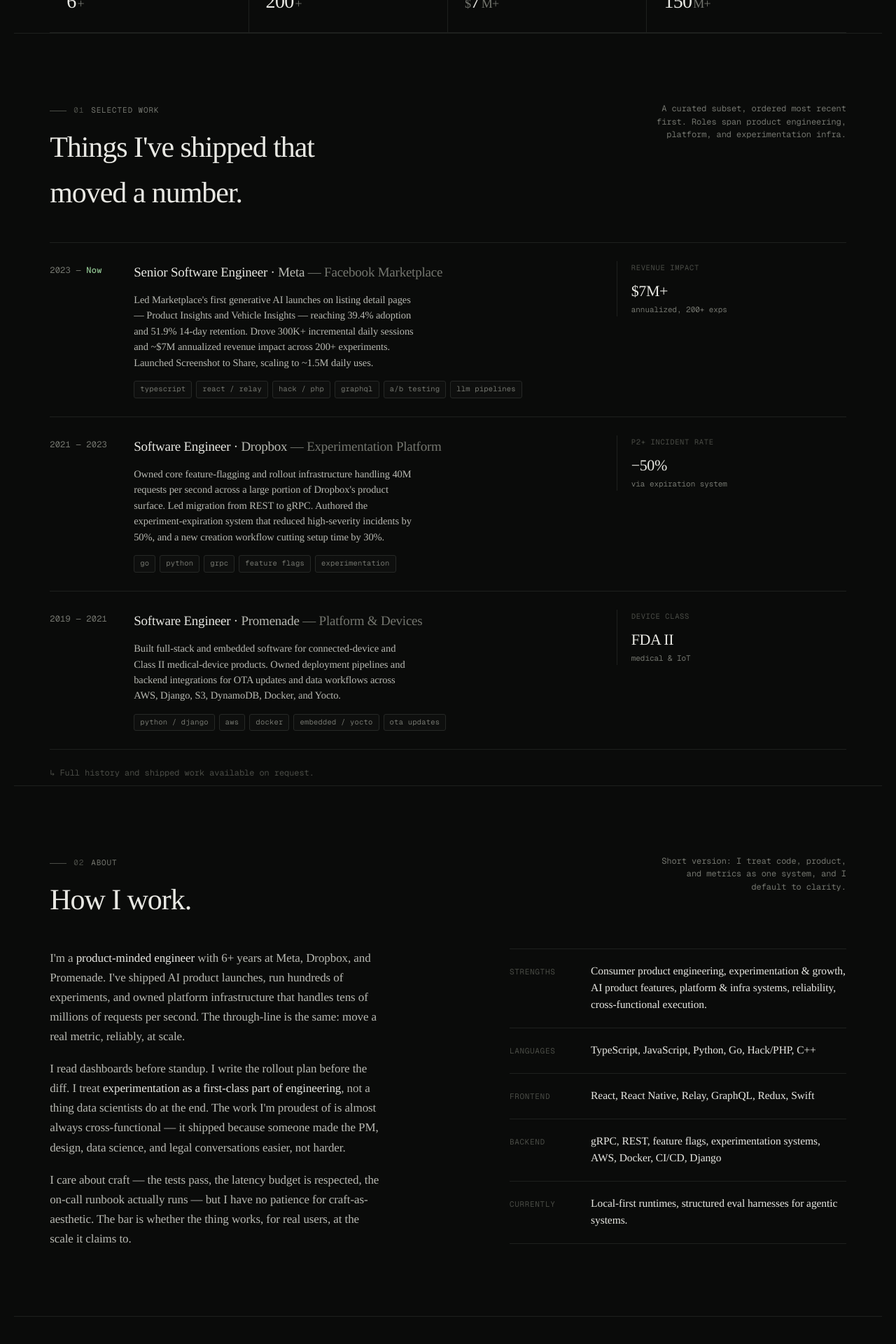
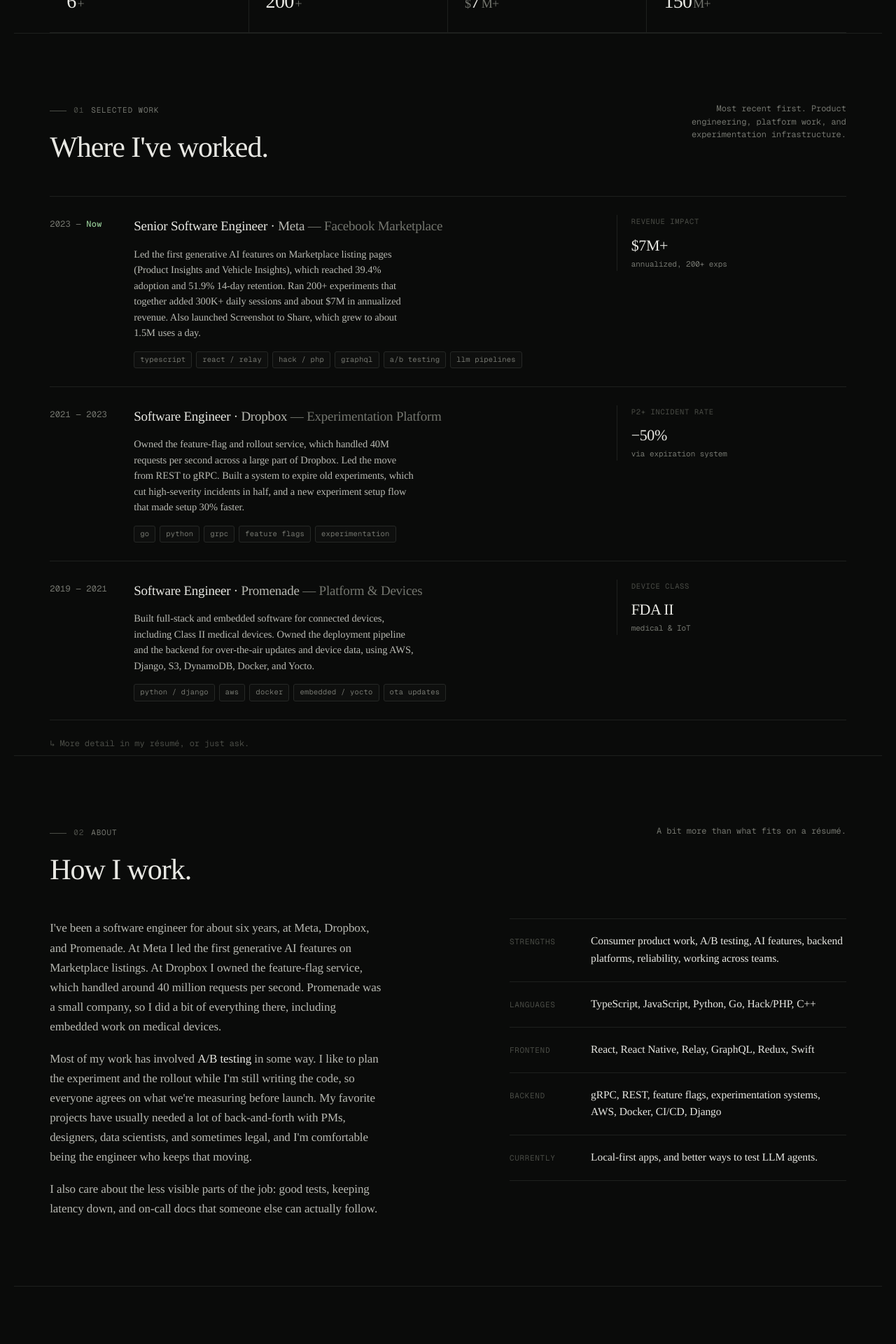
Before and after one commit to itscharlieliu/home-page, a Next.js app: page /#/ in a window 1280 px wide. Shown: the part 874-2794 px from the top of the page at 70% size. Built offline with nearby package versions, Linux system fonts and the light colour scheme.

Commit message:
copy updates

```diff
--- a/src/app/layout.tsx
+++ b/src/app/layout.tsx
@@ -16,7 +16,7 @@
 
 export const metadata: Metadata = {
   title: "Charlie Liu — Senior Software Engineer",
-  description: "Senior software engineer building consumer products at scale.",
+  description: "Charlie Liu is a senior software engineer at Meta working on Facebook Marketplace.",
 };
 
 export default function RootLayout({
--- a/src/components/Footer.tsx
+++ b/src/components/Footer.tsx
@@ -7,7 +7,7 @@
 
   return (
     <footer className="foot">
-      <div>itscharlieliu.com — index</div>
+      <div>itscharlieliu.com</div>
       <div className="center">Next.js · deployed on Vercel</div>
       <div className="right">Last deploy {date}</div>
     </footer>
--- a/src/components/Sections/AboutSection.tsx
+++ b/src/components/Sections/AboutSection.tsx
@@ -9,37 +9,33 @@
           <h2>How I work.</h2>
         </div>
         <div className="right">
-          Short version: I treat code, product, and metrics as one system, and
-          I default to clarity.
+          A bit more than what fits on a résumé.
         </div>
       </div>
 
       <div className="about-grid">
         <div className="about-prose reveal">
           <p>
-            I&apos;m a <strong>product-minded engineer</strong> with 6+ years
-            at Meta, Dropbox, and Promenade. I&apos;ve shipped AI product
-            launches, run hundreds of experiments, and owned platform
-            infrastructure that handles tens of millions of requests per
-            second. The through-line is the same: move a real metric, reliably,
-            at scale.
+            I&apos;ve been a software engineer for about six years, at Meta,
+            Dropbox, and Promenade. At Meta I led the first generative AI
+            features on Marketplace listings. At Dropbox I owned the
+            feature-flag service, which handled around 40 million requests per
+            second. Promenade was a small company, so I did a bit of
+            everything there, including embedded work on medical devices.
           </p>
           <p>
-            I read dashboards before standup. I write the rollout plan before
-            the diff. I treat{" "}
-            <strong>
-              experimentation as a first-class part of engineering
-            </strong>
-            , not a thing data scientists do at the end. The work I&apos;m
-            proudest of is almost always cross-functional — it shipped because
-            someone made the PM, design, data science, and legal conversations
-            easier, not harder.
+            Most of my work has involved <strong>A/B testing</strong> in some
+            way. I like to plan the experiment and the rollout while I&apos;m
+            still writing the code, so everyone agrees on what we&apos;re
+            measuring before launch. My favorite projects have usually needed a
+            lot of back-and-forth with PMs, designers, data scientists, and
+            sometimes legal, and I&apos;m comfortable being the engineer who
+            keeps that moving.
           </p>
           <p>
-            I care about craft — the tests pass, the latency budget is
-            respected, the on-call runbook actually runs — but I have no
-            patience for craft-as-aesthetic. The bar is whether the thing
-            works, for real users, at the scale it claims to.
+            I also care about the less visible parts of the job: good tests,
+            keeping latency down, and on-call docs that someone else can
+            actually follow.
           </p>
         </div>
 
@@ -50,9 +46,8 @@
           <div className="group">
             <div className="k">Strengths</div>
             <div className="v">
-              Consumer product engineering, experimentation &amp; growth, AI
-              product features, platform &amp; infra systems, reliability,
-              cross-functional execution.
+              Consumer product work, A/B testing, AI features, backend
+              platforms, reliability, working across teams.
             </div>
           </div>
           <div className="group">
@@ -77,8 +72,7 @@
           <div className="group">
             <div className="k">Currently</div>
             <div className="v">
-              Local-first runtimes, structured eval harnesses for agentic
-              systems.
+              Local-first apps, and better ways to test LLM agents.
             </div>
           </div>
         </div>
--- a/src/components/Sections/ContactSection.tsx
+++ b/src/components/Sections/ContactSection.tsx
@@ -39,7 +39,7 @@
             <span className="section-num">04</span> Get in touch
           </span>
           <h2>
-            Hiring for something <em>serious?</em> Let&apos;s talk.
+            Want to <em>work together?</em> Send me an email.
           </h2>
           <a
             className="email-link"
--- a/src/components/Sections/HeroSection.tsx
+++ b/src/components/Sections/HeroSection.tsx
@@ -9,7 +9,7 @@
           <div className="hero-meta reveal">
             <span>Seattle, WA</span>
             <span className="sep">·</span>
-            <span>[Currently @ Meta — Facebook Marketplace]</span>
+            <span>Currently at Meta, on Facebook Marketplace</span>
           </div>
 
           <h1 className="hero-title">
@@ -25,8 +25,7 @@
             >
               Senior software engineer
               <br />
-              building <span className="accent">consumer products</span> at
-              scale.
+              who builds <span className="accent">consumer products</span>.
             </span>
           </h1>
 
@@ -34,9 +33,9 @@
             className="hero-lede reveal"
             style={{ "--rd": "280ms" } as React.CSSProperties}
           >
-            I work on AI-powered features, experimentation, and the platform
-            systems underneath them. Years shipping product software that has to
-            be both measurable and reliable.
+            Right now I work on AI features and A/B tests for Facebook
+            Marketplace. Before that I ran the feature-flag service at Dropbox,
+            and before that I wrote software for medical devices.
           </p>
 
           <div
@@ -65,7 +64,6 @@
           style={{ "--rd": "200ms" } as React.CSSProperties}
         >
           <div className="photo-frame">
-            <span className="photo-label">PORTRAIT · 4:5</span>
             <Image
               src="https://u1x4bwhsclfx2wlj.public.blob.vercel-storage.com/DSC05054-2.jpg"
               alt="Charlie Liu"
--- a/src/components/Sections/WorkSection.tsx
+++ b/src/components/Sections/WorkSection.tsx
@@ -6,11 +6,11 @@
           <span className="section-label">
             <span className="section-num">01</span> Selected work
           </span>
-          <h2>Things I&apos;ve shipped that moved a number.</h2>
+          <h2>Where I&apos;ve worked.</h2>
         </div>
         <div className="right">
-          A curated subset, ordered most recent first. Roles span product
-          engineering, platform, and experimentation infra.
+          Most recent first. Product engineering, platform work, and
+          experimentation infrastructure.
         </div>
       </div>
 
@@ -25,12 +25,12 @@
               <span className="surface">— Facebook Marketplace</span>
             </h3>
             <p className="impact">
-              Led Marketplace&apos;s first generative AI launches on listing
-              detail pages — Product Insights and Vehicle Insights — reaching
-              39.4% adoption and 51.9% 14-day retention. Drove 300K+ incremental
-              daily sessions and ~$7M annualized revenue impact across 200+
-              experiments. Launched Screenshot to Share, scaling to ~1.5M daily
-              uses.
+              Led the first generative AI features on Marketplace listing pages
+              (Product Insights and Vehicle Insights), which reached 39.4%
+              adoption and 51.9% 14-day retention. Ran 200+ experiments that
+              together added 300K+ daily sessions and about $7M in annualized
+              revenue. Also launched Screenshot to Share, which grew to about
+              1.5M uses a day.
             </p>
             <div className="meta-tags">
               <span className="tag">typescript</span>
@@ -56,11 +56,11 @@
               <span className="surface">— Experimentation Platform</span>
             </h3>
             <p className="impact">
-              Owned core feature-flagging and rollout infrastructure handling
-              40M requests per second across a large portion of Dropbox&apos;s
-              product surface. Led migration from REST to gRPC. Authored the
-              experiment-expiration system that reduced high-severity incidents
-              by 50%, and a new creation workflow cutting setup time by 30%.
+              Owned the feature-flag and rollout service, which handled 40M
+              requests per second across a large part of Dropbox. Led the move
+              from REST to gRPC. Built a system to expire old experiments, which
+              cut high-severity incidents in half, and a new experiment setup
+              flow that made setup 30% faster.
             </p>
             <div className="meta-tags">
               <span className="tag">go</span>
@@ -85,9 +85,9 @@
               <span className="surface">— Platform &amp; Devices</span>
             </h3>
             <p className="impact">
-              Built full-stack and embedded software for connected-device and
-              Class II medical-device products. Owned deployment pipelines and
-              backend integrations for OTA updates and data workflows across
+              Built full-stack and embedded software for connected devices,
+              including Class II medical devices. Owned the deployment pipeline
+              and the backend for over-the-air updates and device data, using
               AWS, Django, S3, DynamoDB, Docker, and Yocto.
             </p>
             <div className="meta-tags">
@@ -110,7 +110,7 @@
         className="mono"
         style={{ color: "var(--fg-3)", fontSize: "12px", margin: "0 0 8px" }}
       >
-        ↳ Full history and shipped work available on request.
+        ↳ More detail in my résumé, or just ask.
       </p>
     </section>
   );
```
Also changed, not shown: src/components/Sections/ProjectsSection.tsx (+12 -10 lines).
